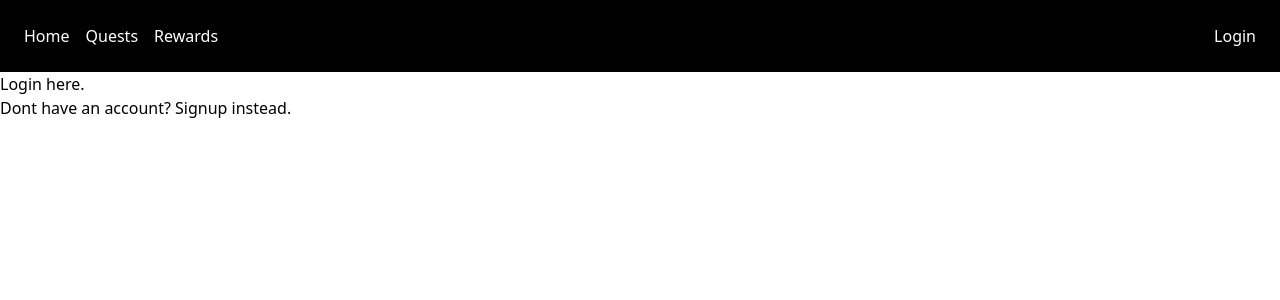
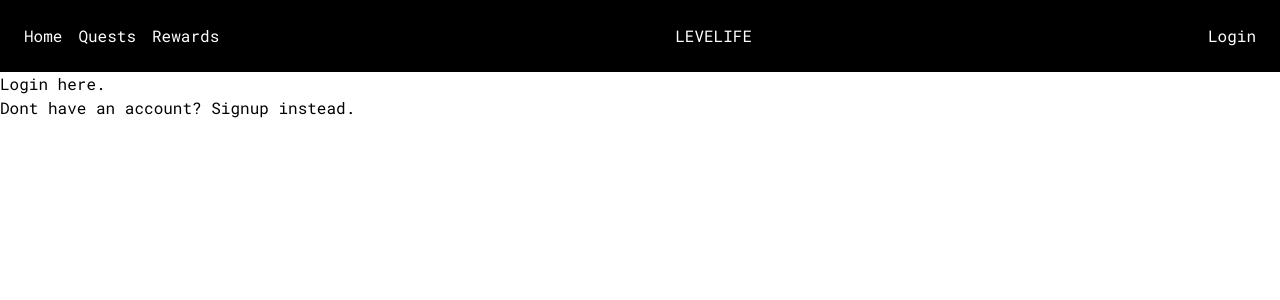
Before and after one commit to ahmedsalehdhk/levelife, a Next.js app: page /login in a window 1280 px wide. Shown: the top 300 px of the page. Built offline with nearby package versions, Linux system fonts and the light colour scheme.

Commit message:
Changed font to Roboto Mono

```diff
--- a/app/(pages)/quests/page.tsx
+++ b/app/(pages)/quests/page.tsx
@@ -1,19 +1,18 @@
 import React from "react";
 import Form from "next/form";
-import { prisma } from '@/lib/prisma'
+import { prisma } from "@/lib/prisma";
 
 // components
 import QuestCard from "@/components/QuestCard";
 
 // actions
-import { createQuest } from "@/app/actions/createQuest"
+import { createQuest } from "@/app/actions/createQuest";
 
 const page = async () => {
-
   const quests = await prisma.quest.findMany({
     orderBy: {
-      createdAt: 'desc'
-    }
+      createdAt: "desc",
+    },
   });
 
   return (
@@ -63,12 +62,9 @@ const page = async () => {
       </Form>
       <hr className="mb-3" />
       <div className="quests flex flex-col space-y-4 p-2">
-        {
-          quests.map((quest) => (
-            <QuestCard key={quest.id} id={quest.id} title={quest.title} category={quest.category} difficulty={quest.difficulty} repeat={quest.repeat} />
-          ))
-        }
-
+        {quests.map((quest) => (
+          <QuestCard key={quest.id} id={quest.id} title={quest.title} category={quest.category} difficulty={quest.difficulty} repeat={quest.repeat} />
+        ))}
       </div>
     </div>
   );
--- a/app/layout.tsx
+++ b/app/layout.tsx
@@ -1,6 +1,7 @@
 import type { Metadata } from "next";
 import "./globals.css";
 import Navbar from "@/components/Navbar";
+import { Roboto_Mono } from 'next/font/google'
 
 
 export const metadata: Metadata = {
@@ -8,13 +9,17 @@ export const metadata: Metadata = {
   description: "Gamification of life",
 };
 
+const robotoMono = Roboto_Mono({
+  subsets: ['latin'],
+})
+
 export default function RootLayout({
   children,
 }: Readonly<{
   children: React.ReactNode;
 }>) {
   return (
-    <html lang="en">
+    <html lang="en" className={robotoMono.className}>
       <body className="">
         <Navbar />
         <main>
--- a/components/Navbar.tsx
+++ b/components/Navbar.tsx
@@ -9,6 +9,7 @@ const Navbar = () => {
         <li><Link href='/quests'>Quests</Link></li>
         <li><Link href='/rewards'>Rewards</Link></li>
       </ul>
+      <div className="logo">LEVELIFE</div>
       <div className=""><Link href='/login'>Login</Link></div>
     </nav>
   )
--- a/components/QuestCard.tsx
+++ b/components/QuestCard.tsx
@@ -18,7 +18,6 @@ type QuestCardProps = {
 
 const QuestCard = ({ id, title, category, difficulty, repeat }: QuestCardProps) => {
   const [isPending, startTransition] = useTransition();
-  const [showModal, setShowModal] = useState(false);
   const [editing, setEditing] = useState(false);
   const [form, setForm] = useState({ title, category, difficulty, repeat });
 
@@ -49,7 +48,7 @@ const QuestCard = ({ id, title, category, difficulty, repeat }: QuestCardProps)
 
       {/* Edit Modal */}
       {editing && (
-        <div className="fixed inset-0 bg-black bg-opacity-50 flex items-center justify-center z-50">
+        <div className="fixed inset-0 bg-black/50 backdrop-blur-xl bg-opacity-50 flex items-center justify-center z-50">
           <form action={(formData) => handleUpdate(formData)} className="bg-white p-6 rounded shadow-xl w-[400px] space-y-4">
             <h3 className="text-lg font-semibold">Edit Quest</h3>
 
```
